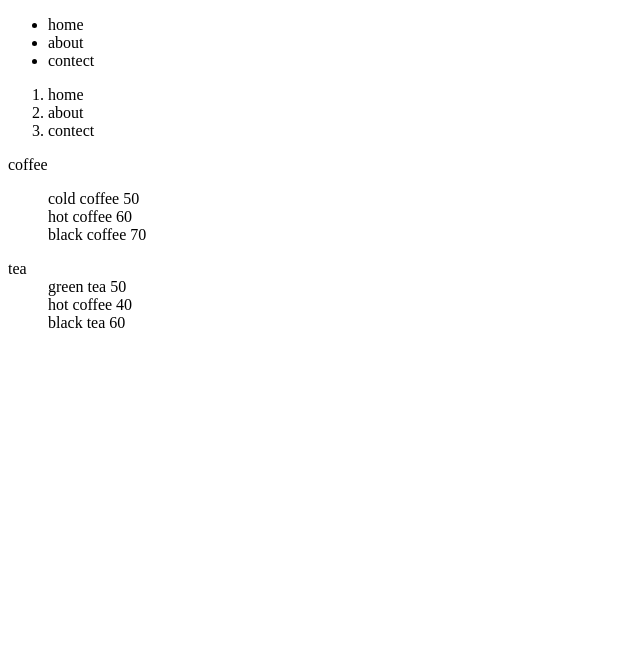
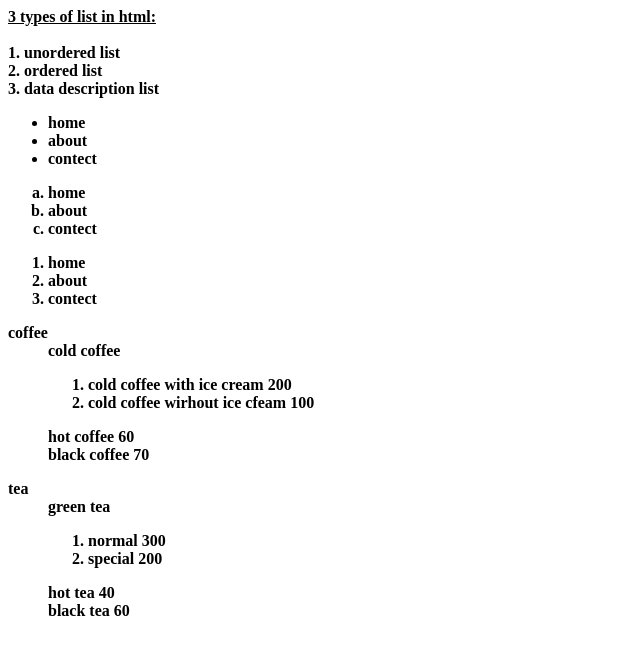
Before and after one commit to Arohigarg11/html1, a plain HTML site: page coffee.html in a window 1280 px wide. Shown: the whole page, without its empty margins (0-640 px from the left). Drawn offline with Linux system fonts and the light colour scheme.

Commit message:
work with html

```diff
--- a/coffee.html
+++ b/coffee.html
@@ -6,30 +6,48 @@
     <title>Document</title>
 </head>
 <body>
+ <u><B>3 types of list in html: <b></u><br> <br>
+    1. unordered list<br>
+    2. ordered list <br>
+    3. data description list
     <ul>
         <li>home</li>
         <li>about</li>
         <li>contect</li>
     </ul>
 
-    <ol>
+    <ol type="a">
+        <li>home</li>
+        <li>about</li>
+        <li>contect</li>
+    </ol>
+    <ol type="">
         <li>home</li>
         <li>about</li>
         <li>contect</li>
     </ol>
     <dl>
         <dt>coffee</dt>
-        <ol>
-
-        </ol>
-        <dd>cold coffee 50</dd>
+        <dd>
+            cold coffee
+            <ol>
+                <li>cold coffee with ice cream 200</li>
+                <li>cold coffee wirhout ice cfeam 100</li>
+            </ol>
+        </dd>
         <dd>hot coffee 60</dd>
         <dd>black coffee 70</dd>
     </dl>
     <dl>
         <dt>tea</dt>
-        <dd>green tea 50 </dd>
-        <dd>hot coffee 40</dd>
+        <dd>
+            green tea
+            <ol>
+                <li>normal 300</li>
+                <Li> special 200</Li>
+            </ol>
+        </dd>
+        <dd>hot tea 40</dd>
         <dd>black tea 60</dd>
     </dl>
 </body>
```
Also changed, not shown: index2.html (+4 -4 lines), may14.html (+1 -0 lines).
